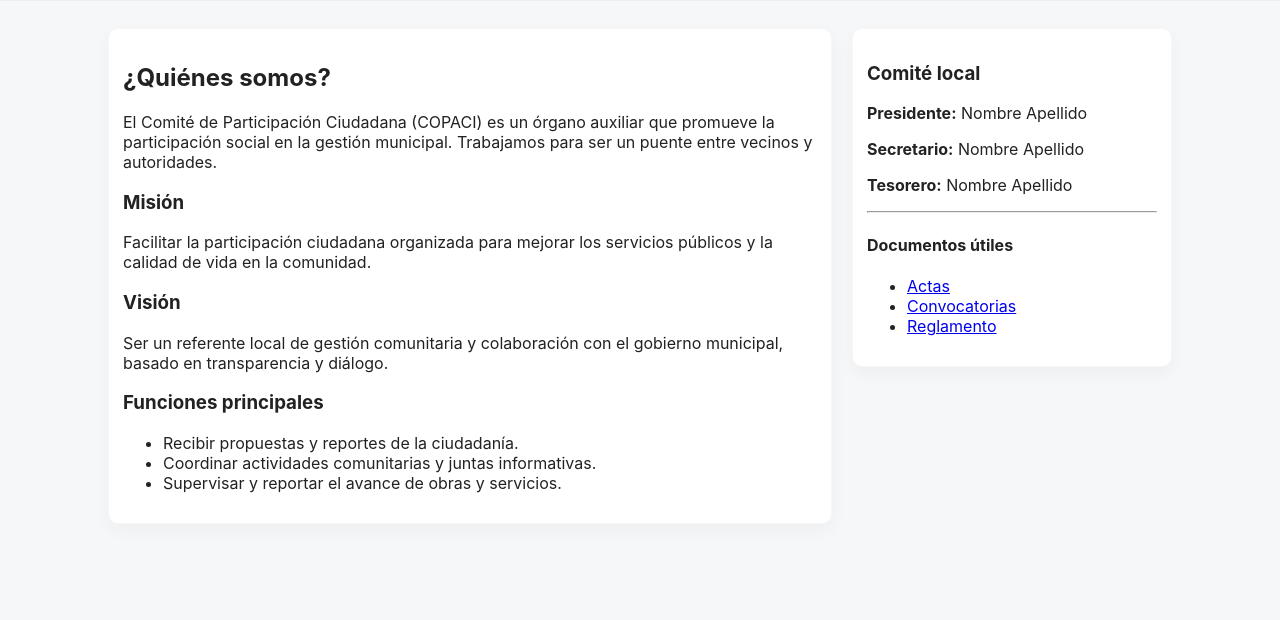
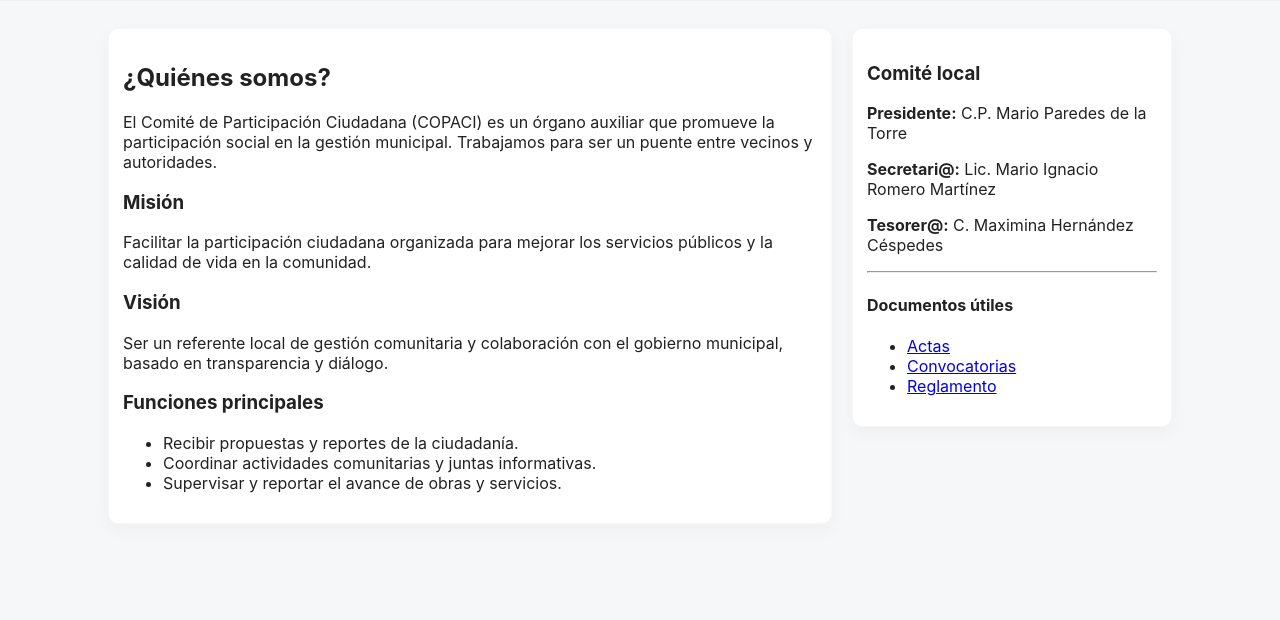
Before and after one commit to MonkeyKD34/COPACI_Proyecto_Escolar, a plain HTML site: page informacion.html in a window 1280 px wide. Shown: the part 100-720 px from the top of the page. Drawn offline with Linux system fonts and the light colour scheme.

Commit message:
Add files via upload

```diff
--- a/informacion.html
+++ b/informacion.html
@@ -48,9 +48,9 @@
 
     <aside class="card">
       <h3>Comité local</h3>
-      <p><strong>Presidente:</strong> Nombre Apellido</p>
-      <p><strong>Secretario:</strong> Nombre Apellido</p>
-      <p><strong>Tesorero:</strong> Nombre Apellido</p>
+      <p><strong>Presidente:</strong> C.P. Mario Paredes de la Torre</p>
+      <p><strong>Secretari@:</strong> Lic. Mario Ignacio Romero Martínez</p>
+      <p><strong>Tesorer@:</strong> C. Maximina Hernández Céspedes</p>
 
       <hr style="margin:12px 0;">
       <h4>Documentos útiles</h4>
```
Also changed, not shown: contacto.html (+3 -3 lines).
